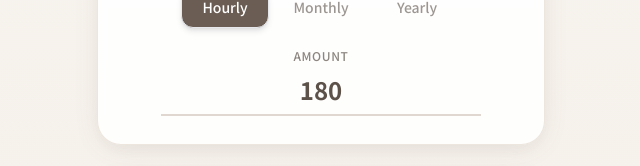
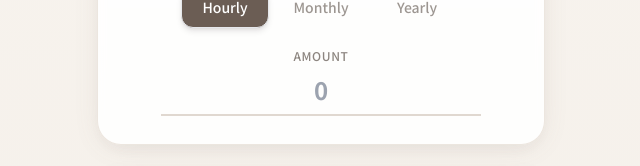
Before and after one commit to workbyaria/BuyCalc, a React (Vite) app: page / in a window 1280 px wide. Shown: the part 251-417 px from the top of the page, without its empty margins (319-959 px from the left). Built offline with nearby package versions, Linux system fonts and the light colour scheme.

Commit message:
Update: Dark theme colors, salary init 0, English greeting, logo images

```diff
--- a/src/App.jsx
+++ b/src/App.jsx
@@ -256,7 +256,7 @@ const App = () => {
   const [language, setLanguage] = useState(() => getDetectedLanguage()); // 'zh' | 'zhCN' | 'en' | 'es'
   const [langMenuOpen, setLangMenuOpen] = useState(false);
   const [salaryType, setSalaryType] = useState('hourly'); // 'hourly', 'monthly', 'yearly'
-  const [salaryValue, setSalaryValue] = useState(180);
+  const [salaryValue, setSalaryValue] = useState(0);
 
   const [itemName, setItemName] = useState(() => i18n[getDetectedLanguage()].defaultItemName);
   const [itemPrice, setItemPrice] = useState(0);
@@ -380,17 +380,17 @@ const App = () => {
       footer: 'text-[#7A6E65]'
     },
     minimal: {
-      bg: 'bg-[#FAFAFA]',
-      card: 'bg-white border border-neutral-200/90 shadow-card hover:shadow-card-hover transition-shadow duration-300',
-      textPrimary: 'text-neutral-900',
-      textSecondary: 'text-neutral-500',
-      accent: 'bg-neutral-900 text-white shadow-cta hover:bg-neutral-800 hover:shadow-cta-hover hover:-translate-y-0.5',
-      input: 'border-neutral-300 focus:border-neutral-900 focus:ring-2 focus:ring-neutral-900/10',
-      divider: 'border-neutral-200',
-      resultCard: 'bg-white border border-neutral-200 shadow-card',
-      resultHighlight: 'text-neutral-900',
-      badge: 'bg-neutral-100 text-neutral-700',
-      footer: 'text-neutral-600'
+      bg: 'bg-gradient-to-b from-[#1f1f1f] to-[#171717]',
+      card: 'bg-[#2e2e2e] border border-neutral-600/50 shadow-card hover:shadow-card-hover transition-shadow duration-300',
+      textPrimary: 'text-neutral-100',
+      textSecondary: 'text-neutral-400',
+      accent: 'bg-neutral-100 text-neutral-900 shadow-cta hover:bg-white hover:shadow-cta-hover hover:-translate-y-0.5',
+      input: 'border-neutral-600 focus:border-neutral-500 focus:ring-2 focus:ring-neutral-500/25',
+      divider: 'border-neutral-600',
+      resultCard: 'bg-[#2e2e2e] border border-neutral-600/50 shadow-card',
+      resultHighlight: 'text-neutral-100',
+      badge: 'bg-neutral-600/40 text-neutral-200',
+      footer: 'text-neutral-500'
     }
   }[theme];
 
@@ -549,7 +549,7 @@ const App = () => {
       {/* Header */}
       <header className="max-w-md mx-auto flex justify-between items-center mb-8 sm:mb-10">
         <div className="flex items-center gap-3">
-          <div className={`flex items-center justify-center overflow-hidden rounded-2xl w-9 h-9 sm:w-10 sm:h-10 flex-shrink-0 ${theme === 'latte' ? 'bg-white/80 shadow-card-latte' : 'bg-white shadow-card'}`}>
+          <div className={`flex items-center justify-center overflow-hidden rounded-2xl w-9 h-9 sm:w-10 sm:h-10 flex-shrink-0 ${theme === 'latte' ? 'bg-white/80 shadow-card-latte' : 'bg-[#2e2e2e] border border-neutral-600/50 shadow-card'}`}>
             <img
               src={theme === 'minimal' ? '/logo-black.png' : '/logo-latte.png'}
               alt="BuyCalc"
@@ -563,7 +563,7 @@ const App = () => {
         <div className="flex items-center gap-2">
           <button
             onClick={() => setTheme(theme === 'latte' ? 'minimal' : 'latte')}
-            className={`flex-shrink-0 whitespace-nowrap px-4 py-2 rounded-full text-xs font-medium border transition-all duration-200 ${styles.divider} ${theme === 'latte' ? 'bg-white/60 hover:bg-white/80 shadow-sm' : 'bg-white hover:bg-neutral-50 shadow-sm'}`}
+            className={`flex-shrink-0 whitespace-nowrap px-4 py-2 rounded-full text-xs font-medium border transition-all duration-200 ${styles.divider} ${theme === 'latte' ? 'bg-white/60 hover:bg-white/80 shadow-sm' : 'bg-[#2e2e2e] hover:bg-neutral-600 shadow-sm'}`}
           >
             {theme === 'latte' ? t.themeSwitchToMinimal : t.themeSwitchToLatte}
           </button>
@@ -571,38 +571,38 @@ const App = () => {
             <button
               type="button"
               onClick={(e) => { e.stopPropagation(); setLangMenuOpen((o) => !o); }}
-              className={`p-2 rounded-full border transition-all duration-200 ${styles.divider} ${theme === 'latte' ? 'bg-white/60 hover:bg-white/80 shadow-sm' : 'bg-white hover:bg-neutral-50 shadow-sm'}`}
+              className={`p-2 rounded-full border transition-all duration-200 ${styles.divider} ${theme === 'latte' ? 'bg-white/60 hover:bg-white/80 shadow-sm' : 'bg-[#2e2e2e] hover:bg-neutral-600 shadow-sm'}`}
               aria-label="Language"
             >
               <IconGear className="w-4 h-4" />
             </button>
             {langMenuOpen && (
-              <div className={`absolute right-0 top-full mt-1.5 py-1 rounded-xl border shadow-lg min-w-[8rem] z-10 ${theme === 'latte' ? 'bg-white/95 border-[#E8E0D8]' : 'bg-white border-neutral-200'}`}>
+              <div className={`absolute right-0 top-full mt-1.5 py-1 rounded-xl border shadow-lg min-w-[8rem] z-10 ${theme === 'latte' ? 'bg-white/95 border-[#E8E0D8]' : 'bg-[#2e2e2e] border-neutral-600'}`}>
                 <button
                   type="button"
                   onClick={() => { setLanguage('zh'); setLangMenuOpen(false); }}
-                  className={`w-full px-4 py-2 text-left text-sm ${language === 'zh' ? 'font-medium opacity-100' : 'opacity-70'} hover:opacity-100 ${theme === 'latte' ? 'hover:bg-[#F5F0E9]' : 'hover:bg-neutral-50'}`}
+                  className={`w-full px-4 py-2 text-left text-sm ${language === 'zh' ? 'font-medium opacity-100' : 'opacity-70'} hover:opacity-100 ${theme === 'latte' ? 'hover:bg-[#F5F0E9]' : 'hover:bg-neutral-600'}`}
                 >
                   {t.langZh}
                 </button>
                 <button
                   type="button"
                   onClick={() => { setLanguage('zhCN'); setLangMenuOpen(false); }}
-                  className={`w-full px-4 py-2 text-left text-sm ${language === 'zhCN' ? 'font-medium opacity-100' : 'opacity-70'} hover:opacity-100 ${theme === 'latte' ? 'hover:bg-[#F5F0E9]' : 'hover:bg-neutral-50'}`}
+                  className={`w-full px-4 py-2 text-left text-sm ${language === 'zhCN' ? 'font-medium opacity-100' : 'opacity-70'} hover:opacity-100 ${theme === 'latte' ? 'hover:bg-[#F5F0E9]' : 'hover:bg-neutral-600'}`}
                 >
                   {t.langZhCN}
                 </button>
                 <button
                   type="button"
                   onClick={() => { setLanguage('en'); setLangMenuOpen(false); }}
-                  className={`w-full px-4 py-2 text-left text-sm ${language === 'en' ? 'font-medium opacity-100' : 'opacity-70'} hover:opacity-100 ${theme === 'latte' ? 'hover:bg-[#F5F0E9]' : 'hover:bg-neutral-50'}`}
+                  className={`w-full px-4 py-2 text-left text-sm ${language === 'en' ? 'font-medium opacity-100' : 'opacity-70'} hover:opacity-100 ${theme === 'latte' ? 'hover:bg-[#F5F0E9]' : 'hover:bg-neutral-600'}`}
                 >
                   {t.langEn}
                 </button>
                 <button
                   type="button"
                   onClick={() => { setLanguage('es'); setLangMenuOpen(false); }}
-                  className={`w-full px-4 py-2 text-left text-sm ${language === 'es' ? 'font-medium opacity-100' : 'opacity-70'} hover:opacity-100 ${theme === 'latte' ? 'hover:bg-[#F5F0E9]' : 'hover:bg-neutral-50'}`}
+                  className={`w-full px-4 py-2 text-left text-sm ${language === 'es' ? 'font-medium opacity-100' : 'opacity-70'} hover:opacity-100 ${theme === 'latte' ? 'hover:bg-[#F5F0E9]' : 'hover:bg-neutral-600'}`}
                 >
                   {t.langEs}
                 </button>
@@ -789,14 +789,14 @@ const App = () => {
       {/* 廣告插頁 Modal：分享圖下載前顯示 */}
       {showAdModal && (
         <div className="fixed inset-0 z-50 flex items-center justify-center p-4 bg-black/60 backdrop-blur-sm">
-          <div className={`w-full max-w-md rounded-3xl overflow-hidden ${theme === 'latte' ? 'bg-white' : 'bg-white'} shadow-2xl`}>
-            <div className="p-4 border-b border-neutral-200 flex justify-between items-center">
-              <span className="text-sm font-medium opacity-80">{t.adDownloadSoon}</span>
-              <span className={`text-lg font-bold tabular-nums ${theme === 'latte' ? 'text-[#6B5D54]' : 'text-neutral-900'}`}>
+          <div className={`w-full max-w-md rounded-3xl overflow-hidden ${theme === 'latte' ? 'bg-white' : 'bg-[#2e2e2e]'} shadow-2xl`}>
+            <div className={`p-4 border-b flex justify-between items-center ${theme === 'latte' ? 'border-neutral-200' : 'border-neutral-500'}`}>
+              <span className={`text-sm font-medium opacity-80 ${theme === 'minimal' ? 'text-neutral-300' : ''}`}>{t.adDownloadSoon}</span>
+              <span className={`text-lg font-bold tabular-nums ${theme === 'latte' ? 'text-[#6B5D54]' : 'text-neutral-100'}`}>
                 {t.adCountdown.replace('{{n}}', String(adCountdown))}
               </span>
             </div>
-            <div className="aspect-video bg-neutral-100 flex items-center justify-center text-neutral-400 text-sm">
+            <div className={`aspect-video flex items-center justify-center text-sm ${theme === 'latte' ? 'bg-neutral-100 text-neutral-400' : 'bg-neutral-800 text-neutral-500'}`}>
               {/* 廣告版位：之後可替換成 AdMob / 自訂影片或橫幅 */}
               廣告播放中…
             </div>
@@ -808,7 +808,7 @@ const App = () => {
                   setPendingShareType(null);
                   pendingShareRef.current = null;
                 }}
-                className="px-6 py-2 rounded-xl border border-neutral-300 text-neutral-600 text-sm hover:bg-neutral-50"
+                className={`px-6 py-2 rounded-xl border text-sm ${theme === 'latte' ? 'border-neutral-300 text-neutral-600 hover:bg-neutral-50' : 'border-neutral-500 text-neutral-400 hover:bg-neutral-600'}`}
               >
                 {t.adCancel}
               </button>
```
